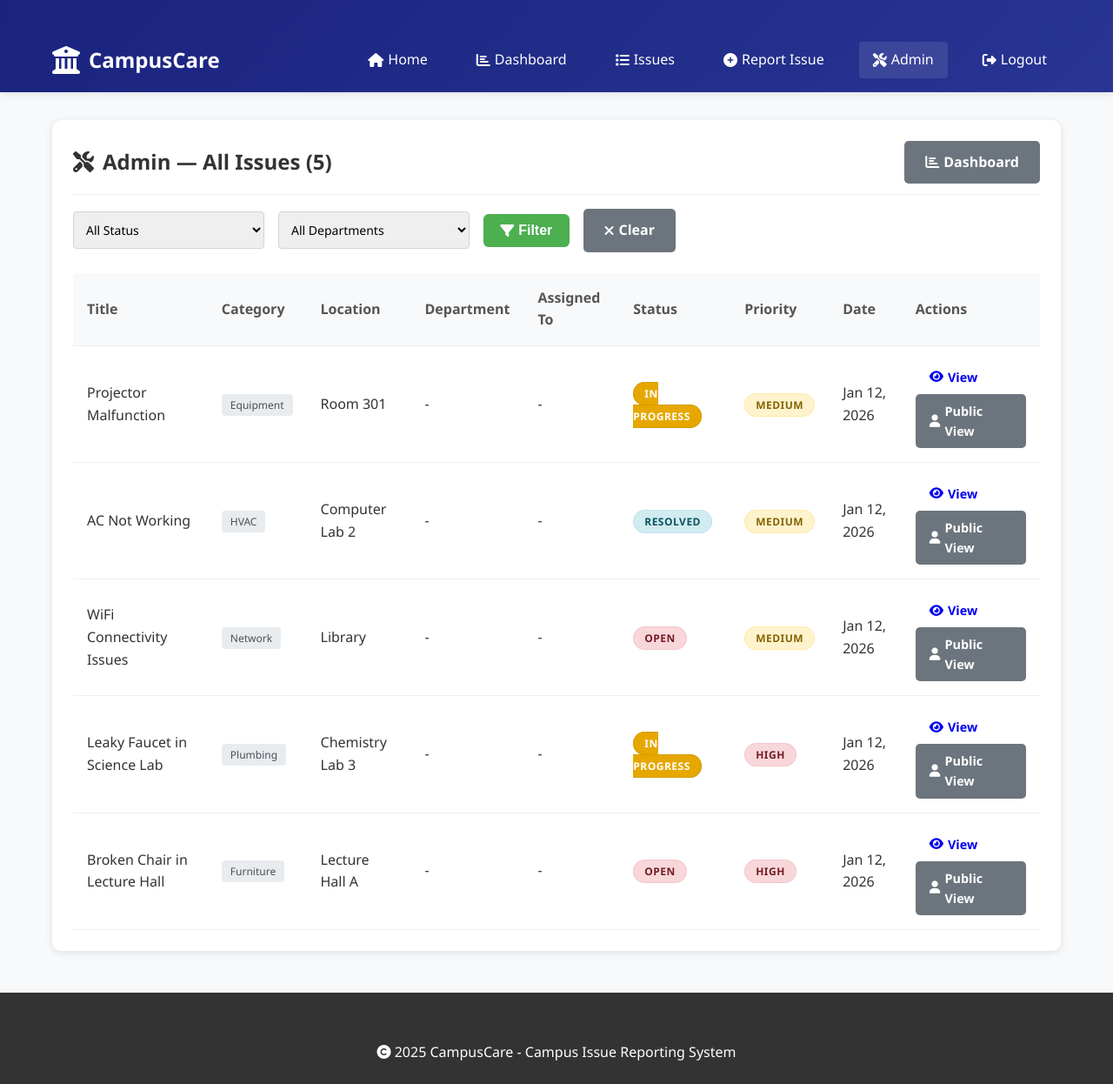
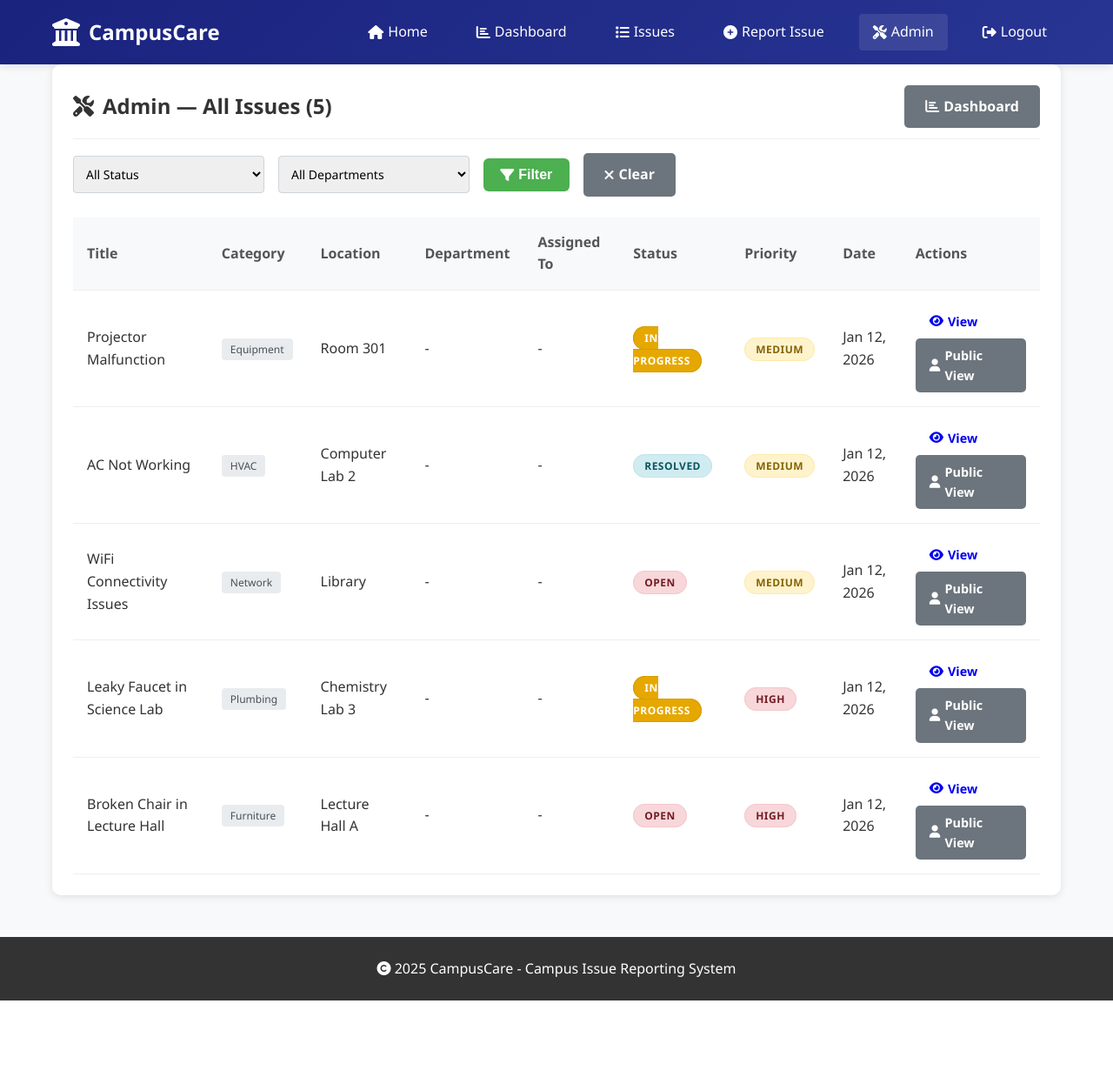
Before and after one commit to coderyn/CampusCare, a Flask app: page /admin/issues in a window 1280 px wide. Shown: the whole page at 87% size. After the commit the page ends 1150 px from the top, so only its background shows below. Run offline with Flask 3, Linux system fonts and the light colour scheme; a user stored in the database is signed in.

Commit message:
navbar finalizing
Added CSS styles for container layout.

```diff
--- a/website/templates/base.html
+++ b/website/templates/base.html
@@ -108,3 +108,11 @@
     </footer>
 </body>
 </html>
+
+<style>
+.container {
+    max-width: 1200px;
+    margin: 0 auto;
+    padding: 0 20px;
+}
+</style>
```
